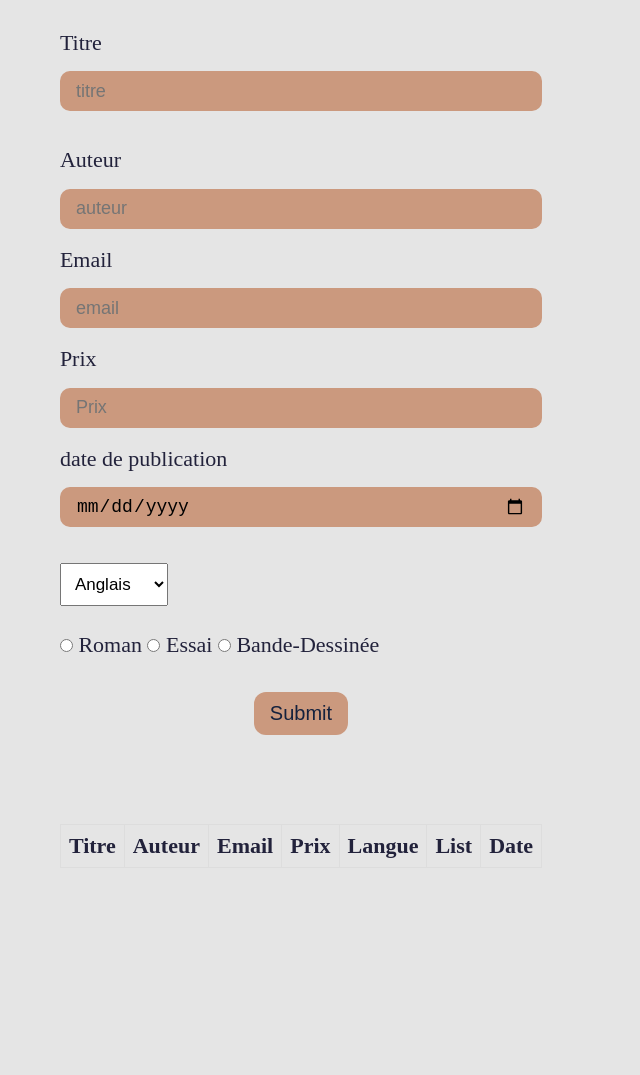
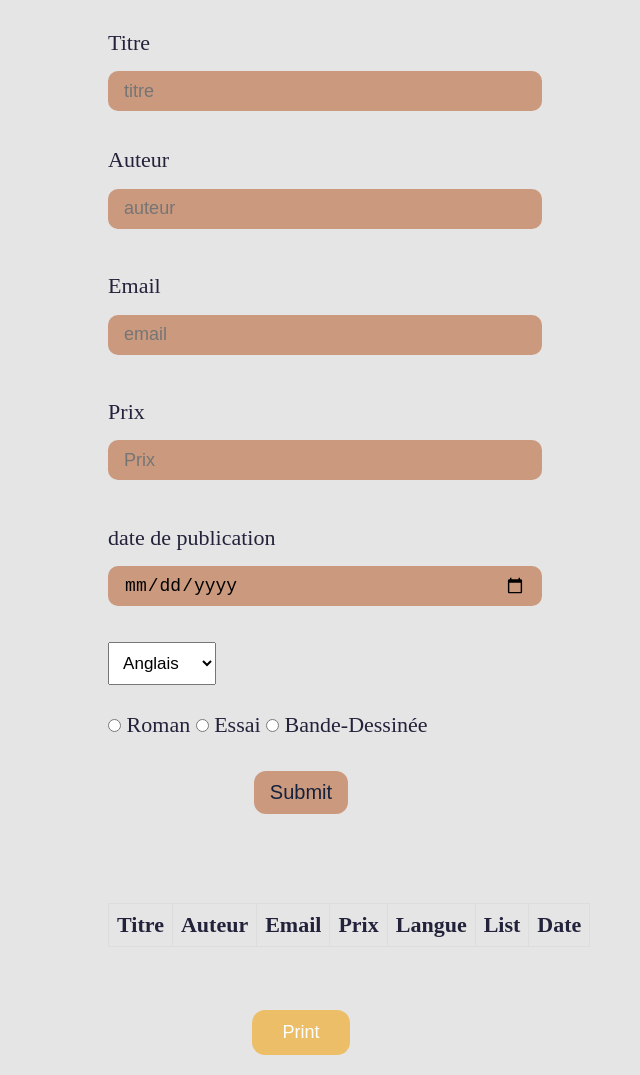
Before and after one commit to adilmarghadi1/Javascript-Crud-Library-Application, a plain HTML site: page index.html in a window 1280 px wide. Shown: the whole page, without its empty margins (339-979 px from the left). Before the commit the page ends 895 px from the top, so only its background shows below. Drawn offline with Linux system fonts and the light colour scheme.

Commit message:
Last Version

```diff
--- a/index.html
+++ b/index.html
@@ -8,28 +8,34 @@
 
   </head>
   <body>
+
+      <section id='noprint'>
     <main class='container'>
         <form onsubmit="event.preventDefault();onFormSubmit()">
         <div class="input1">
         <label id="first">Titre
+            <br>
          <input type='text' name='titre' id='titre' placeholder='titre' required maxlength="30" />
         </label>
         <div it='titre1'></div>
         <br><br>
         <label>Auteur
+            <br>
         <input type='text' name='auteur' id='auteur' placeholder='auteur' required maxlength="30"/>
         </label>
         <br><br>
         <label>Email
+            <br>
         <input type='text' name='email' id='email' placeholder='email' required />
         </label>
      <br><br>
         <label>Prix
+            <br>
       <input type='phone' name='Prix' id='prix' placeholder='Prix' required />
         </label>
         <br><br>
         <label>date de publication
-
+         <br>
     <input type="date" name="date" id='date' required>
           </div>
          <br><br>
@@ -44,13 +50,13 @@
            <br/><br>
             <div id="input2">
               <input type='radio' id='roman' value='Roman'  name='fav'>
-            <label for='roman'>Roman</label>
+             Roman
 
             <input type='radio' id='essai' value='Essai'   name='fav'>
-            <label for='essai'>Essai</label>
+             Essai
 
             <input type='radio' id='bandle' value='bandle'   name='fav'>
-            <label for='bandle'>Bande-Dessinée</label>
+            Bande-Dessinée
             </div>
 
 
@@ -79,7 +85,13 @@
                 </table>
           </div>
             <br>
+        </section>
             <h4 id="data101"></h4>
+            <br/><br>
+            <h4 id='lo'></h4>
+            <div id='btn1'>
+            <button id='btn'>Print</button>
+            </div>
         <script src="script.js">
 
 
--- a/script.js
+++ b/script.js
@@ -8,27 +8,24 @@ function onFormSubmit() {
             insertNewRecord(formData)
             sortTable()
 
-            // localStorage.setItem('data101', JSON.stringify(formData));
-            // let storageProfileString = localStorage.getItem("data101");
-            // console.log("String saved in LocalStorage", storageProfileString);
-            // let savedPerson = JSON.parse(storageProfileString);
-            // console.log("Person object:", savedPerson);
-            // console.log("Person's name:", savedPerson.titre);
+
+
+
 
 
         }
 
 
-
         else{
             updateRecord(formData);
 
-            localStorage.setItem('data101', JSON.stringify(formData));
+             localStorage.setItem('data101', JSON.stringify(formData));
             let storageProfileString = localStorage.getItem("data101");
             console.log("String saved in LocalStorage", storageProfileString);
             let savedPerson = JSON.parse(storageProfileString);
             console.log("Person object:", savedPerson);
             console.log("Person's name:", savedPerson.titre);
+
         }
 
         resetForm();
@@ -39,8 +36,6 @@ const titre = document.getElementById("titre")
 const auteur = document.getElementById('auteur')
 const prix = document.getElementById('prix')
 const email = document.getElementById('email')
-
-
 
 
 
@@ -216,10 +211,6 @@ function insertNewRecord(data) {
 
 
 
-
-
-
-
     cell1 = newRow.insertCell(0);
     cell1.innerHTML = data.titre;
     cell2 = newRow.insertCell(1);
@@ -243,6 +234,23 @@ function insertNewRecord(data) {
 
 
 
+
+
+    var a;
+    //is anything in localstorage?
+    if (localStorage.getItem('formData') === null) {
+        a = [];
+    } else {
+         a = JSON.parse(localStorage.getItem('formData'));
+     }
+     let col = document.getElementById('lo')
+     a.push(data)
+
+     // Re-serialize the array back into a string and store it in localStorage
+      localStorage.setItem('formData', JSON.stringify(a));
+
+
+      col.innerHTML = localStorage.getItem('formData')
 
 
 
@@ -275,6 +283,27 @@ function onEdit(td) {
     document.getElementById("langue").value = selectedRow.cells[4].innerHTML;
     document.getElementById("input2").value = selectedRow.cells[5].innerHTML;
     document.getElementById("date").value = selectedRow.cells[6].innerHTML;
+
+
+    //       var a;
+    // //is anything in localstorage?
+    // if (localStorage.getItem('formData') === null) {
+    //     a = [];
+    // } else {
+    //      // Parse the serialized data back into an array of objects
+    //      a = JSON.parse(localStorage.getItem('formData'));
+    //  }
+    //  // Push the new data (whether it be an object or anything else) onto the array
+    //  let col = document.getElementById('lo')
+    //  a.push(data)
+
+    //  // Alert the array value
+    //  // Re-serialize the array back into a string and store it in localStorage
+    //   localStorage.setItem('formData', JSON.stringify(a));
+
+
+    //   col.innerHTML = localStorage.getItem('formData')
+
 }
 function updateRecord(formData) {
     selectedRow.cells[0].innerHTML = formData.titre;
@@ -295,6 +324,10 @@ function onDelete(td) {
 }
 
 
+let btn = document.getElementById('btn')
+btn.addEventListener('click', function() {
+    window.print(), id='="noPrint"'
+})
 
 
 let submit1 = document.getElementById('submit1')
--- a/style.css
+++ b/style.css
@@ -15,14 +15,21 @@
     padding-top:30px;
   }
 
+
+  #input2 {
+      margin-left: 10%;
+  }
   label {
     line-height:1.2;
+    margin-left: 10%;
     font-size:22px;
     color:#22223b
   }
   .input1 input {
   margin-top:15px;
-    width:100%;
+  margin-left: 10%;
+    width:90%;
+    display: block;
     font-size:18px;
     background-color:#cb997e;
     border:none;
@@ -60,14 +67,17 @@
 
 
   body > table{
-      width: 80%;
+      width: 90%;
+
   }
 
   table{
       border-collapse: collapse;
+      margin-left: 10%;
   }
   table.list{
       width:100%;
+      margin-left: 10%;
   }
 
   td, th {
@@ -83,3 +93,35 @@
   h4 {
       text-align: center;
   }
+
+
+
+#btn1 {
+    display: flex;
+    justify-content: center;
+    align-items: center;
+}
+
+#btn {
+    padding:12px 30px;
+    background-color: rgb(236, 190, 103);
+    color: white;
+    border: none;
+    border-radius: 13px;
+    font-size: 18px;
+    margin-bottom: 20px;
+    cursor: pointer;
+}
+
+#btn:hover {
+    background-color: orangered;
+    transition: all 0.4s ease-in;
+}
+
+
+
+@media print {
+    #noprint {
+        display: none;
+    }
+}
```
